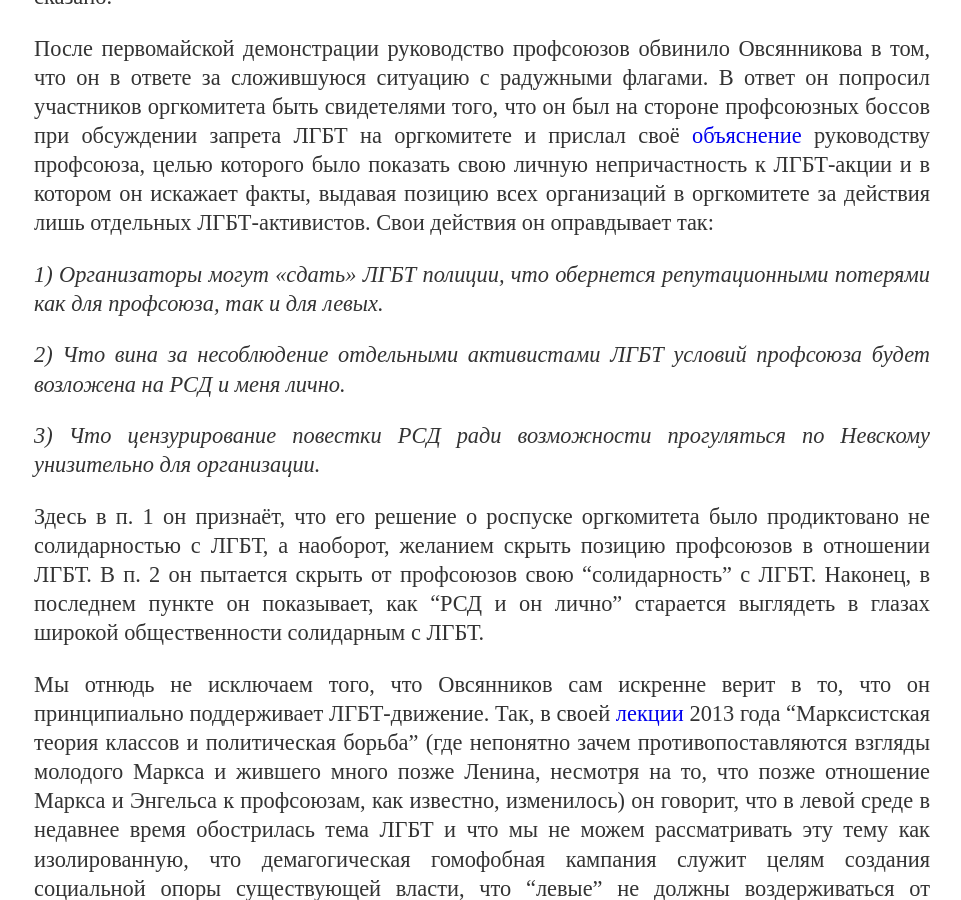
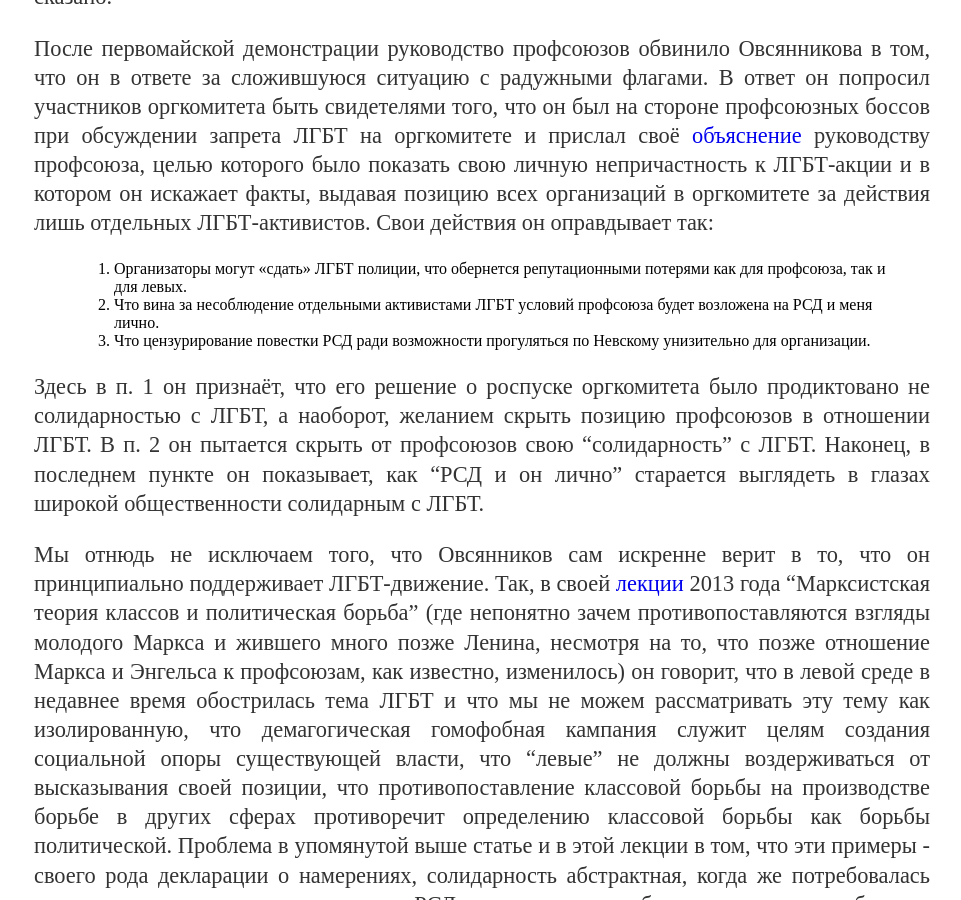
Before and after one commit to mgkp/mgkp.github.io, a Jekyll site: the page built from _posts/2016-12-16-1may.md, in a window 1280 px wide and 900 px high, scrolled down 5018 px. Shown: the whole window, without its empty margins (158-1119 px from the left). Built offline with Jekyll 4.4.1, drawn with Linux system fonts in a browser that asks for light colours.

Commit message:
blockquotes added + list in quote

```diff
--- a/_posts/2016-12-16-1may.md
+++ b/_posts/2016-12-16-1may.md
@@ -45,11 +45,9 @@ date: 2016-12-16
 
 После первомайской демонстрации руководство профсоюзов обвинило Овсянникова в том, что он в ответе за сложившуюся ситуацию с радужными флагами. В ответ он попросил участников оргкомитета быть свидетелями того, что он был на стороне профсоюзных боссов при обсуждении запрета ЛГБТ на оргкомитете и прислал своё [объяснение](/files/ovs_letter20160505.pdf) руководству профсоюза, целью которого было показать свою личную непричастность к ЛГБТ-акции и в котором он искажает факты, выдавая позицию всех организаций в оргкомитете за действия лишь отдельных ЛГБТ-активистов. Свои действия он оправдывает так:
 
-<i>1) Организаторы могут «сдать» ЛГБТ полиции, что обернется репутационными потерями как для профсоюза, так и для левых.</i>
-
-<i>2) Что вина за несоблюдение отдельными активистами ЛГБТ условий профсоюза будет возложена на РСД и меня лично.</i>
-
-<i>3) Что цензурирование повестки РСД ради возможности прогуляться по Невскому унизительно для организации.</i>
+> 1. Организаторы могут «сдать» ЛГБТ полиции, что обернется репутационными потерями как для профсоюза, так и для левых.
+> 2. Что вина за несоблюдение отдельными активистами ЛГБТ условий профсоюза будет возложена на РСД и меня лично.
+> 3. Что цензурирование повестки РСД ради возможности прогуляться по Невскому унизительно для организации.
 
 Здесь в п. 1 он признаёт, что его решение о роспуске оргкомитета было продиктовано не солидарностью с ЛГБТ, а наоборот, желанием скрыть позицию профсоюзов в отношении ЛГБТ. В п. 2 он пытается скрыть от профсоюзов свою “солидарность” с ЛГБТ. Наконец, в последнем пункте он показывает, как “РСД и он лично” старается выглядеть в глазах широкой общественности солидарным с ЛГБТ.
 
```
